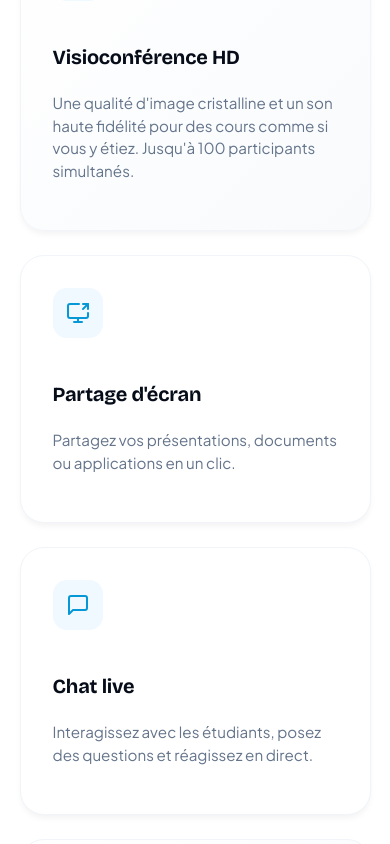
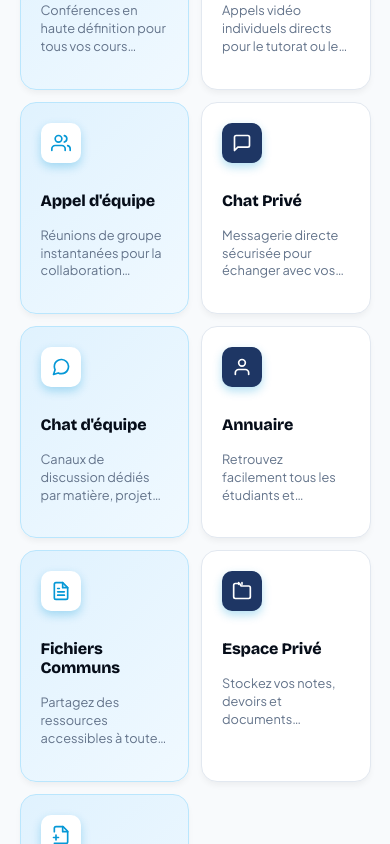
Before and after one commit to La-Tva/test-visioconf, a Next.js app in the folder frontend/: page / in a window 390 px wide. Shown: the part 5120-5964 px from the top of the page. Built offline with nearby package versions, Linux system fonts and the light colour scheme; no server answers.

Commit message:
UI: Force compact 2-column grid layout on mobile

```diff
--- a/frontend/src/app/components/section/info.js
+++ b/frontend/src/app/components/section/info.js
@@ -148,58 +148,85 @@ export default function Info() {
                 </div>
 
                 <div className={styles.bentoGrid}>
-                    {/* Card 1: Video HD - Large */}
-                    <div className={`${styles.bentoCard} ${styles.bentoCardLarge}`}>
+                    {/* 1. Visioconférence (Blue) */}
+                    <div className={`${styles.bentoCard} ${styles.bentoCardBlue}`}>
                         <div className={styles.bentoIconWrapper}>
                             <svg xmlns="http://www.w3.org/2000/svg" width="24" height="24" viewBox="0 0 24 24" fill="none" stroke="currentColor" strokeWidth="2" strokeLinecap="round" strokeLinejoin="round"><path d="M23 7l-7 5 7 5V7z"></path><rect x="1" y="5" width="15" height="14" rx="2" ry="2"></rect></svg>
                         </div>
-                        <h3 className={styles.bentoTitle}>Visioconférence HD</h3>
-                        <p className={styles.bentoDesc}>Une qualité d'image cristalline et un son haute fidélité pour des cours comme si vous y étiez. Jusqu'à 100 participants simultanés.</p>
+                        <h3 className={styles.bentoTitle}>Visioconférence</h3>
+                        <p className={styles.bentoDesc}>Conférences en haute définition pour tous vos cours magistraux.</p>
                     </div>
 
-                    {/* Card 2: Screen Share */}
+                    {/* 2. Appel Visio (White) */}
                     <div className={styles.bentoCard}>
                         <div className={styles.bentoIconWrapper}>
-                             <svg xmlns="http://www.w3.org/2000/svg" width="24" height="24" viewBox="0 0 24 24" fill="none" stroke="currentColor" strokeWidth="2" strokeLinecap="round" strokeLinejoin="round"><path d="M13 3H4a2 2 0 0 0-2 2v10a2 2 0 0 0 2 2h16a2 2 0 0 0 2-2v-3"></path><path d="M8 21h8"></path><path d="M12 17v4"></path><path d="M17 8l5-5"></path><path d="M17 3h5v5"></path></svg>
+                            <svg xmlns="http://www.w3.org/2000/svg" width="24" height="24" viewBox="0 0 24 24" fill="none" stroke="currentColor" strokeWidth="2" strokeLinecap="round" strokeLinejoin="round"><path d="M15.91 11.67L13.41 14.17L10.5 11.25L13 8.75L15.91 11.67ZM15.91 11.67L18.5 9.08L21.42 12L18.83 14.58L15.91 11.67Z"></path><path d="M22 16.92v3a2 2 0 0 1-2.18 2 19.79 19.79 0 0 1-8.63-3.07 19.5 19.5 0 0 1-6-6 19.79 19.79 0 0 1-3.07-8.67A2 2 0 0 1 4.11 2h3a2 2 0 0 1 2 1.72 12.84 12.84 0 0 0 .7 2.81 2 2 0 0 1-.45 2.11L8.09 9.91a16 16 0 0 0 6 6l1.27-1.27a2 2 0 0 1 2.11-.45 12.84 12.84 0 0 0 2.81.7A2 2 0 0 1 22 16.92z"></path></svg>
                         </div>
-                        <h3 className={styles.bentoTitle}>Partage d'écran</h3>
-                        <p className={styles.bentoDesc}>Partagez vos présentations, documents ou applications en un clic.</p>
+                        <h3 className={styles.bentoTitle}>Appel Visio</h3>
+                        <p className={styles.bentoDesc}>Appels vidéo individuels directs pour le tutorat ou le suivi personnalisé.</p>
                     </div>
 
-                    {/* Card 3: Chat */}
+                    {/* 3. Appel d'équipe (Blue) */}
+                    <div className={`${styles.bentoCard} ${styles.bentoCardBlue}`}>
+                        <div className={styles.bentoIconWrapper}>
+                            <svg xmlns="http://www.w3.org/2000/svg" width="24" height="24" viewBox="0 0 24 24" fill="none" stroke="currentColor" strokeWidth="2" strokeLinecap="round" strokeLinejoin="round"><path d="M17 21v-2a4 4 0 0 0-4-4H5a4 4 0 0 0-4 4v2"></path><circle cx="9" cy="7" r="4"></circle><path d="M23 21v-2a4 4 0 0 0-3-3.87"></path><path d="M16 3.13a4 4 0 0 1 0 7.75"></path></svg>
+                        </div>
+                        <h3 className={styles.bentoTitle}>Appel d'équipe</h3>
+                        <p className={styles.bentoDesc}>Réunions de groupe instantanées pour la collaboration étudiante.</p>
+                    </div>
+
+                    {/* 4. Chat Privé (White) */}
                     <div className={styles.bentoCard}>
                         <div className={styles.bentoIconWrapper}>
                             <svg xmlns="http://www.w3.org/2000/svg" width="24" height="24" viewBox="0 0 24 24" fill="none" stroke="currentColor" strokeWidth="2" strokeLinecap="round" strokeLinejoin="round"><path d="M21 15a2 2 0 0 1-2 2H7l-4 4V5a2 2 0 0 1 2-2h14a2 2 0 0 1 2 2z"></path></svg>
                         </div>
-                        <h3 className={styles.bentoTitle}>Chat live</h3>
-                        <p className={styles.bentoDesc}>Interagissez avec les étudiants, posez des questions et réagissez en direct.</p>
+                        <h3 className={styles.bentoTitle}>Chat Privé</h3>
+                        <p className={styles.bentoDesc}>Messagerie directe sécurisée pour échanger avec vos pairs ou professeurs.</p>
                     </div>
 
-                    {/* Card 4: Whiteboard - Large */}
-                    <div className={`${styles.bentoCard} ${styles.bentoCardLarge}`}>
+                    {/* 5. Chat d'équipe (Blue) */}
+                    <div className={`${styles.bentoCard} ${styles.bentoCardBlue}`}>
                         <div className={styles.bentoIconWrapper}>
-                            <svg xmlns="http://www.w3.org/2000/svg" width="24" height="24" viewBox="0 0 24 24" fill="none" stroke="currentColor" strokeWidth="2" strokeLinecap="round" strokeLinejoin="round"><path d="M18.5 2.5a2.121 2.121 0 0 1 3 3L12 15l-4 1 1-4 9.5-9.5z"></path></svg>
+                            <svg xmlns="http://www.w3.org/2000/svg" width="24" height="24" viewBox="0 0 24 24" fill="none" stroke="currentColor" strokeWidth="2" strokeLinecap="round" strokeLinejoin="round"><path d="M21 11.5a8.38 8.38 0 0 1-.9 3.8 8.5 8.5 0 0 1-7.6 4.7 8.38 8.38 0 0 1-3.8-.9L3 21l1.9-5.7a8.38 8.38 0 0 1-.9-3.8 8.5 8.5 0 0 1 4.7-7.6 8.38 8.38 0 0 1 3.8-.9h.5a8.48 8.48 0 0 1 8 8v.5z"></path></svg>
                         </div>
-                        <h3 className={styles.bentoTitle}>Tableau Blanc Interactif</h3>
-                        <p className={styles.bentoDesc}>Schématisez vos idées en temps réel. Outils de dessin avancés collaboratifs pour les explications complexes.</p>
+                        <h3 className={styles.bentoTitle}>Chat d'équipe</h3>
+                        <p className={styles.bentoDesc}>Canaux de discussion dédiés par matière, projet ou groupe de travail.</p>
                     </div>
 
-                    {/* Card 5: Files */}
+                    {/* 6. Annuaire (White) */}
                     <div className={styles.bentoCard}>
                         <div className={styles.bentoIconWrapper}>
-                            <svg xmlns="http://www.w3.org/2000/svg" width="24" height="24" viewBox="0 0 24 24" fill="none" stroke="currentColor" strokeWidth="2" strokeLinecap="round" strokeLinejoin="round"><path d="M13 2H6a2 2 0 0 0-2 2v16a2 2 0 0 0 2 2h12a2 2 0 0 0 2-2V9z"></path><polyline points="13 2 13 9 20 9"></polyline></svg>
+                             <svg xmlns="http://www.w3.org/2000/svg" width="24" height="24" viewBox="0 0 24 24" fill="none" stroke="currentColor" strokeWidth="2" strokeLinecap="round" strokeLinejoin="round"><path d="M20 21v-2a4 4 0 0 0-4-4H8a4 4 0 0 0-4 4v2"></path><circle cx="12" cy="7" r="4"></circle></svg>
                         </div>
-                        <h3 className={styles.bentoTitle}>Partage de fichiers</h3>
-                        <p className={styles.bentoDesc}>Envoyez vos supports de cours PDF, PPTX directement dans la salle.</p>
+                        <h3 className={styles.bentoTitle}>Annuaire</h3>
+                        <p className={styles.bentoDesc}>Retrouvez facilement tous les étudiants et enseignants de l'université.</p>
                     </div>
 
-                    {/* Card 6: Recording */}
+                    {/* 7. Espace Fichiers Communs (Blue) */}
+                    <div className={`${styles.bentoCard} ${styles.bentoCardBlue}`}>
+                        <div className={styles.bentoIconWrapper}>
+                             <svg xmlns="http://www.w3.org/2000/svg" width="24" height="24" viewBox="0 0 24 24" fill="none" stroke="currentColor" strokeWidth="2" strokeLinecap="round" strokeLinejoin="round"><path d="M14 2H6a2 2 0 0 0-2 2v16a2 2 0 0 0 2 2h12a2 2 0 0 0 2-2V8z"></path><polyline points="14 2 14 8 20 8"></polyline><line x1="16" y1="13" x2="8" y2="13"></line><line x1="16" y1="17" x2="8" y2="17"></line><polyline points="10 9 9 9 8 9"></polyline></svg>
+                        </div>
+                        <h3 className={styles.bentoTitle}>Fichiers Communs</h3>
+                        <p className={styles.bentoDesc}>Partagez des ressources accessibles à toute votre promotion instantanément.</p>
+                    </div>
+
+                    {/* 8. Espace Fichiers Privé (White) */}
                     <div className={styles.bentoCard}>
                          <div className={styles.bentoIconWrapper}>
-                            <svg xmlns="http://www.w3.org/2000/svg" width="24" height="24" viewBox="0 0 24 24" fill="none" stroke="currentColor" strokeWidth="2" strokeLinecap="round" strokeLinejoin="round"><path d="M23 7l-7 5 7 5V7z"></path><rect x="1" y="5" width="15" height="14" rx="2" ry="2"></rect></svg>
+                            <svg xmlns="http://www.w3.org/2000/svg" width="24" height="24" viewBox="0 0 24 24" fill="none" stroke="currentColor" strokeWidth="2" strokeLinecap="round" strokeLinejoin="round"><path d="M22 19a2 2 0 0 1-2 2H4a2 2 0 0 1-2-2V5a2 2 0 0 1 2-2h5l2 3h9a2 2 0 0 1 2 2z"></path><line x1="8" y1="2" x2="8" y2="4"></line><line x1="12" y1="2" x2="12" y2="4"></line></svg>
                         </div>
-                        <h3 className={styles.bentoTitle}>Enregistrement</h3>
-                        <p className={styles.bentoDesc}>Enregistrez vos cours pour que les étudiants puissent les revoir plus tard.</p>
+                        <h3 className={styles.bentoTitle}>Espace Privé</h3>
+                        <p className={styles.bentoDesc}>Stockez vos notes, devoirs et documents personnels en toute sécurité.</p>
+                    </div>
+
+                    {/* 9. Partage Équipe (Blue) */}
+                    <div className={`${styles.bentoCard} ${styles.bentoCardBlue}`}>
+                        <div className={styles.bentoIconWrapper}>
+                             <svg xmlns="http://www.w3.org/2000/svg" width="24" height="24" viewBox="0 0 24 24" fill="none" stroke="currentColor" strokeWidth="2" strokeLinecap="round" strokeLinejoin="round"><path d="M4 22h14a2 2 0 0 0 2-2V7.5L14.5 2H6a2 2 0 0 0-2 2v4"></path><path d="M14 2v6h6"></path><path d="M3 15h6"></path><path d="M6 12v6"></path></svg>
+                        </div>
+                        <h3 className={styles.bentoTitle}>Fichiers d'Équipe</h3>
+                        <p className={styles.bentoDesc}>Collaborer sur des documents partagés au sein de vos groupes de projet.</p>
                     </div>
                 </div>
             </div>
--- a/frontend/src/app/components/section/info.module.css
+++ b/frontend/src/app/components/section/info.module.css
@@ -363,15 +363,16 @@
 /* BENTO GRID FEATURES */
 .bentoSection {
     padding: 6rem 5%;
-    background: white;
+    background: #F8FAFC;
+    /* Light gray background for the whole section to contrast with white cards */
     display: flex;
     justify-content: center;
 }
 
 .bentoGrid {
     display: grid;
-    grid-template-columns: repeat(4, 1fr);
-    grid-template-rows: repeat(2, auto);
+    grid-template-columns: repeat(3, 1fr);
+    grid-template-rows: repeat(3, auto);
     gap: 1.5rem;
     width: 100%;
     margin-top: 2rem;
@@ -379,7 +380,7 @@
 
 .bentoCard {
     background: white;
-    border: 1px solid #F1F5F9;
+    border: 1px solid #E2E8F0;
     border-radius: 24px;
     padding: 2rem;
     display: flex;
@@ -397,31 +398,44 @@
     border-color: var(--Secondaire);
 }
 
-.bentoCardLarge {
-    grid-column: span 2;
-    background: linear-gradient(135deg, white 0%, #F8FAFC 100%);
+.bentoCardBlue {
+    background: linear-gradient(135deg, #E0F2FE 0%, #F0F9FF 100%);
+    /* Light Blue Gradient */
+    border: 1px solid #BAE6FD;
+}
+
+.bentoCardBlue:hover {
+    background: linear-gradient(135deg, #BAE6FD 0%, #E0F2FE 100%);
 }
 
 .bentoIconWrapper {
     width: 50px;
     height: 50px;
     border-radius: 14px;
-    background: #F0F9FF;
+    background: var(--Primaire);
+    /* Direct primary color */
     display: flex;
     align-items: center;
     justify-content: center;
     margin-bottom: 1.5rem;
+    color: white;
+    /* White icon on colored bg */
+    box-shadow: 0 4px 10px rgba(6, 152, 214, 0.3);
+}
+
+.bentoCardBlue .bentoIconWrapper {
+    background: white;
     color: var(--Secondaire);
 }
 
 .bentoCard:hover .bentoIconWrapper {
-    background: var(--Secondaire);
-    color: white;
+    transform: scale(1.1) rotate(5deg);
+    transition: transform 0.3s ease;
 }
 
 .bentoTitle {
     font-size: 1.25rem;
-    font-weight: 700;
+    font-weight: 800;
     margin-bottom: 0.5rem;
     color: var(--Texte);
 }
@@ -436,18 +450,63 @@
     .bentoGrid {
         grid-template-columns: repeat(2, 1fr);
     }
+}
 
-    .bentoCardLarge {
-        grid-column: span 1;
+@media (max-width: 768px) {
+    .bentoSection {
+        padding: 4rem 5%;
+    }
+
+    .centerHeader {
+        padding: 0;
+    }
+
+    .bentoGrid {
+        display: grid;
+        grid-template-columns: repeat(2, 1fr);
+        /* Force 2 columns */
+        grid-template-rows: auto;
+        gap: 0.75rem;
+        /* Tight gap for mobile */
+        padding: 0;
+        margin-top: 1.5rem;
+        overflow-x: visible;
+    }
+
+    .bentoCard,
+    .bentoCardBlue {
+        padding: 1.25rem;
+        min-width: 0;
+        flex: none;
+        margin-right: 0;
+        border-radius: 16px;
+    }
+
+    .bentoIconWrapper {
+        width: 40px;
+        height: 40px;
+        border-radius: 10px;
+        margin-bottom: 0.75rem;
+        font-size: 1.25rem;
+    }
+
+    .bentoIconWrapper svg {
+        width: 20px;
+        height: 20px;
+    }
+
+    .bentoTitle {
+        font-size: 1rem;
+        margin-bottom: 0.25rem;
+    }
+
+    .bentoDesc {
+        font-size: 0.8rem;
+        line-height: 1.4;
+        display: -webkit-box;
+        -webkit-line-clamp: 3;
+        /* Limit text lines to keep cards even */
+        -webkit-box-orient: vertical;
+        overflow: hidden;
     }
 }
-
-@media (max-width: 640px) {
-    .bentoGrid {
-        grid-template-columns: 1fr;
-    }
-
-    .bentoCardLarge {
-        grid-column: span 1;
-    }
-}
```
